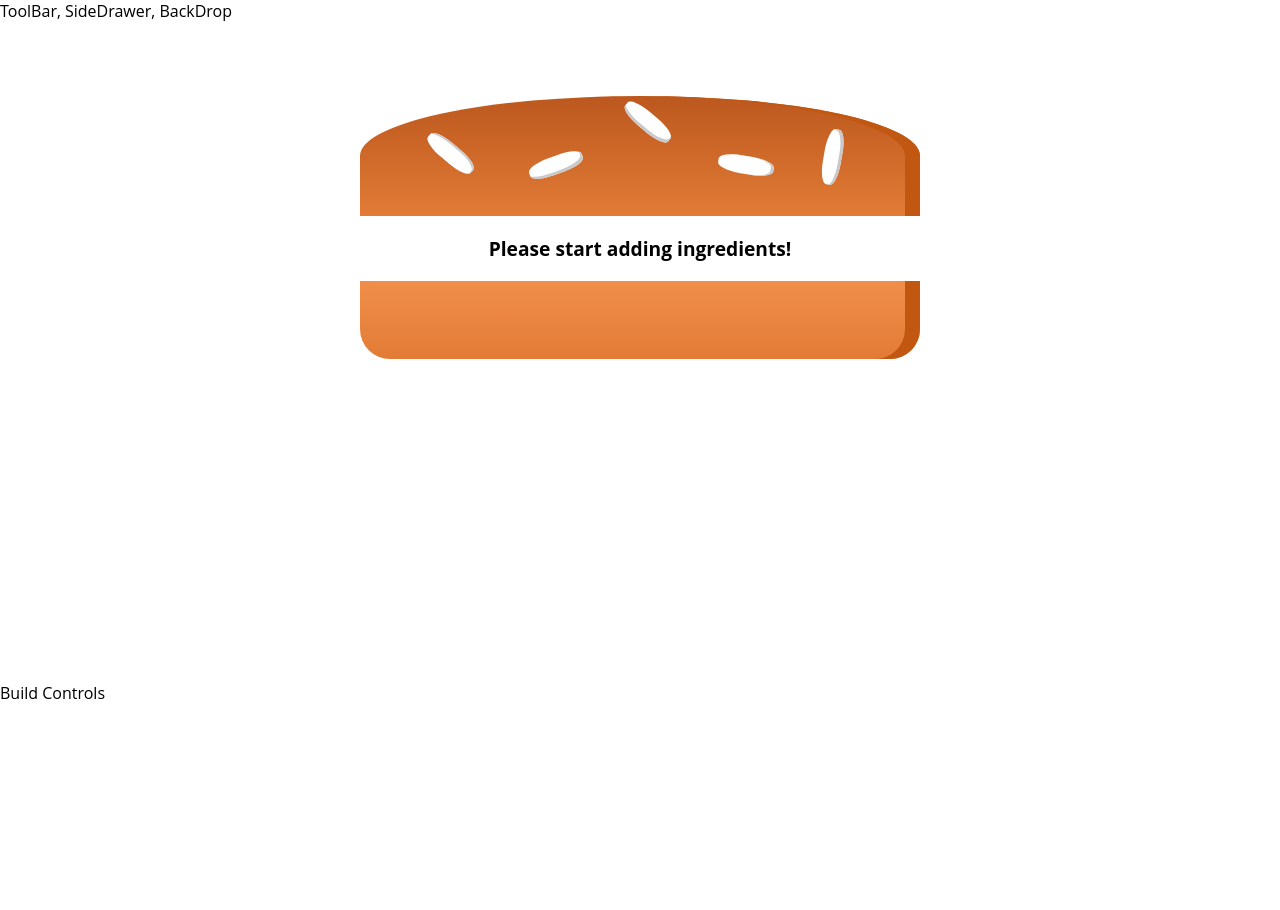
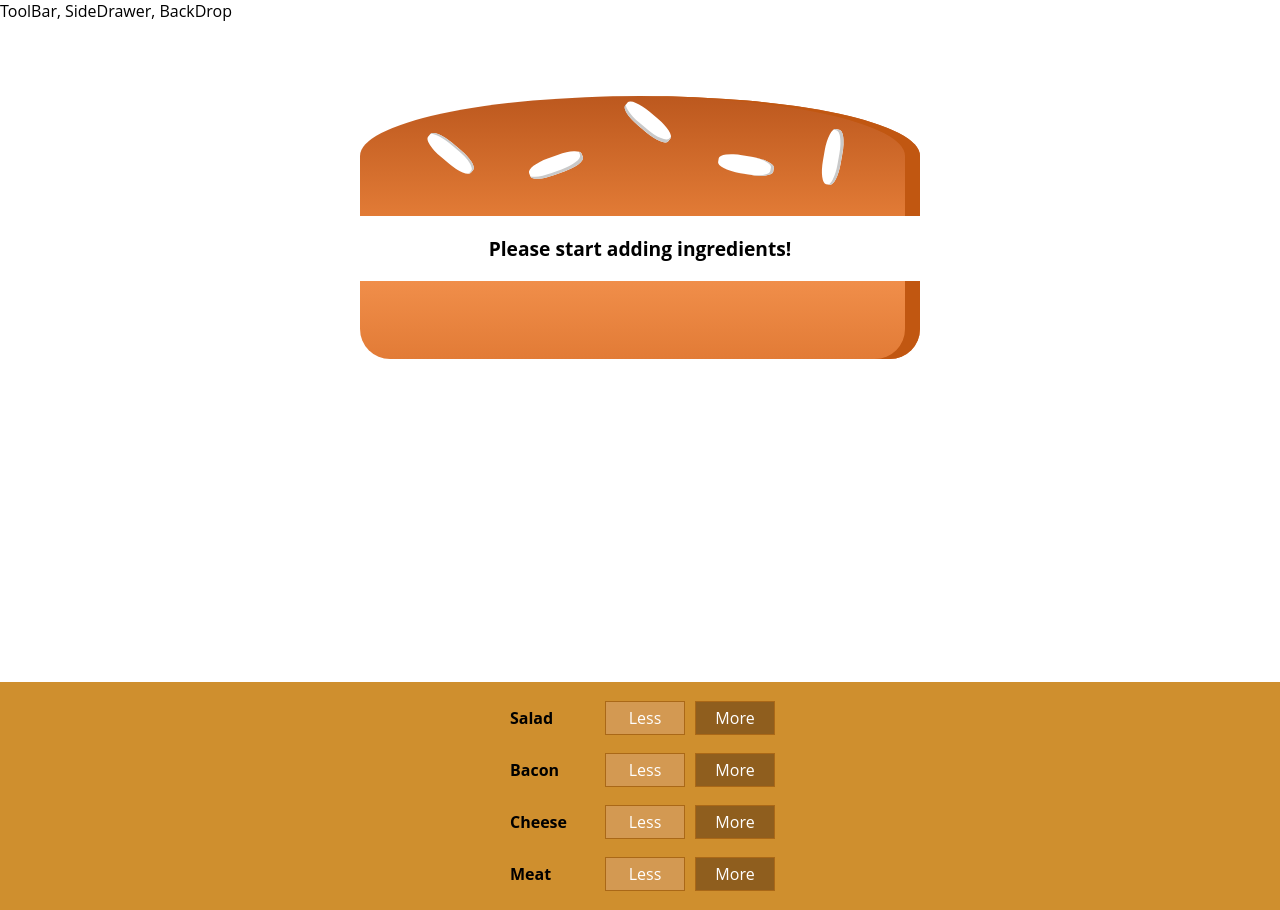
Before and after one commit to RaidenDilan/Burger-Builder, a React app: page / in a window 1280 px wide. Before the commit the page ends 800 px from the top, so only its background shows below. Built offline with nearby package versions, Linux system fonts and the light colour scheme; the HTML template or start-up script is replaced by a standard one.

Commit message:
Outputting Multiple Build Controls

```diff
--- a/src/components/Burger/BurgerControls/BurgerControl/BurgerControl.js
+++ b/src/components/Burger/BuildControls/BuildControl/BuildControl.js
@@ -1,6 +1,6 @@
 import React from 'react';
 
-import classes from './BurgerControl.css';
+import classes from './BuildControl.css';
 
 const burgerControl = (props) => (
   // label => ingredientLabel
--- /dev/null
+++ b/src/components/Burger/BuildControls/BuildControls.js
@@ -0,0 +1,21 @@
+import React from 'react';
+
+import classes from './BuildControls.css';
+import BuildControl from './BuildControl/BuildControl';
+
+const controls = [
+  { label: 'Salad', type: 'salad' },
+  { label: 'Bacon', type: 'bacon' },
+  { label: 'Cheese', type: 'cheese' },
+  { label: 'Meat', type: 'meat' }
+];
+
+const burgerControls = (props) => (
+  <div className={ classes.BuildControls }>
+    { controls.map(ctrl => (
+      <BuildControl key={ ctrl.label } label={ ctrl.label }/>
+    )) }
+  </div>
+);
+
+export default burgerControls;
--- a/src/containers/BurgerBuilder/BurgerBuilder.js
+++ b/src/containers/BurgerBuilder/BurgerBuilder.js
@@ -2,6 +2,7 @@
 
 import Aux from '../../hoc/Aux';
 import Burger from '../../components/Burger/Burger';
+import BuildControls from '../../components/Burger/BuildControls/BuildControls';
 
 class BurgerBuilder extends Component {
   // constructor(props) {
@@ -22,7 +23,7 @@
     return (
       <Aux>
         <Burger ingredients={ this.state.ingredients } />
-        <div>Build Controls</div>
+        <BuildControls />
       </Aux>
     );
   }
```
Also changed, not shown: src/components/Burger/BurgerControls/BurgerControls.js (deleted, +0 -11 lines), src/components/Burger/BuildControls/BuildControl/BuildControl.css (renamed from src/components/Burger/BurgerControls/BurgerControl/BurgerControl.css), src/components/Burger/BuildControls/BuildControls.css (renamed from src/components/Burger/BurgerControls/BurgerControls.css).
